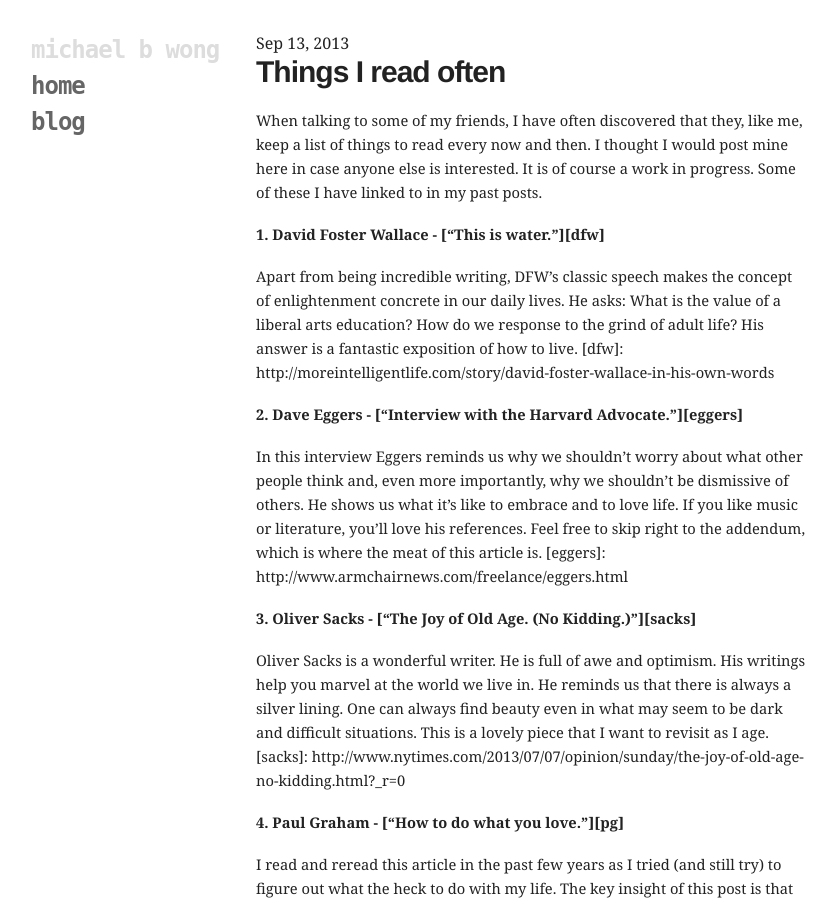
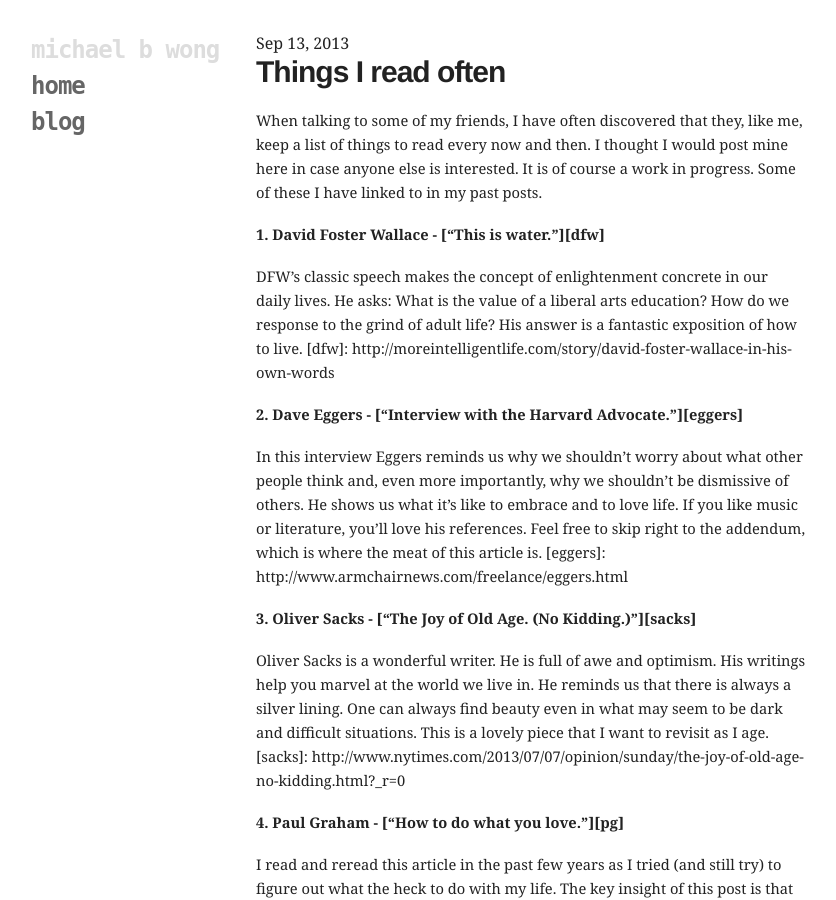
Before and after one commit to mbwong/mbwong.github.com, a Jekyll site: the page built from _posts/2013-09-13-things-i-read-often.md, in a window 1280 px wide and 900 px high. Shown: the whole window, without its empty margins (94-930 px from the left). Built offline with Jekyll 4.4.1, drawn with Linux system fonts in a browser that asks for light colours.

Commit message:
Update 2013-09-13-things-i-read-often.md

```diff
--- a/_posts/2013-09-13-things-i-read-often.md
+++ b/_posts/2013-09-13-things-i-read-often.md
@@ -10,7 +10,7 @@
 
 __1. David Foster Wallace - ["This is water."][dfw]__
 
-Apart from being incredible writing, DFW's classic speech makes the concept of enlightenment concrete in our daily lives. He asks: What is the value of a liberal arts education? How do we response to the grind of adult life? His answer is a fantastic exposition of how to live.
+DFW's classic speech makes the concept of enlightenment concrete in our daily lives. He asks: What is the value of a liberal arts education? How do we response to the grind of adult life? His answer is a fantastic exposition of how to live.
 [dfw]: http://moreintelligentlife.com/story/david-foster-wallace-in-his-own-words
 
 __2. Dave Eggers - ["Interview with the Harvard Advocate."][eggers]__
```
